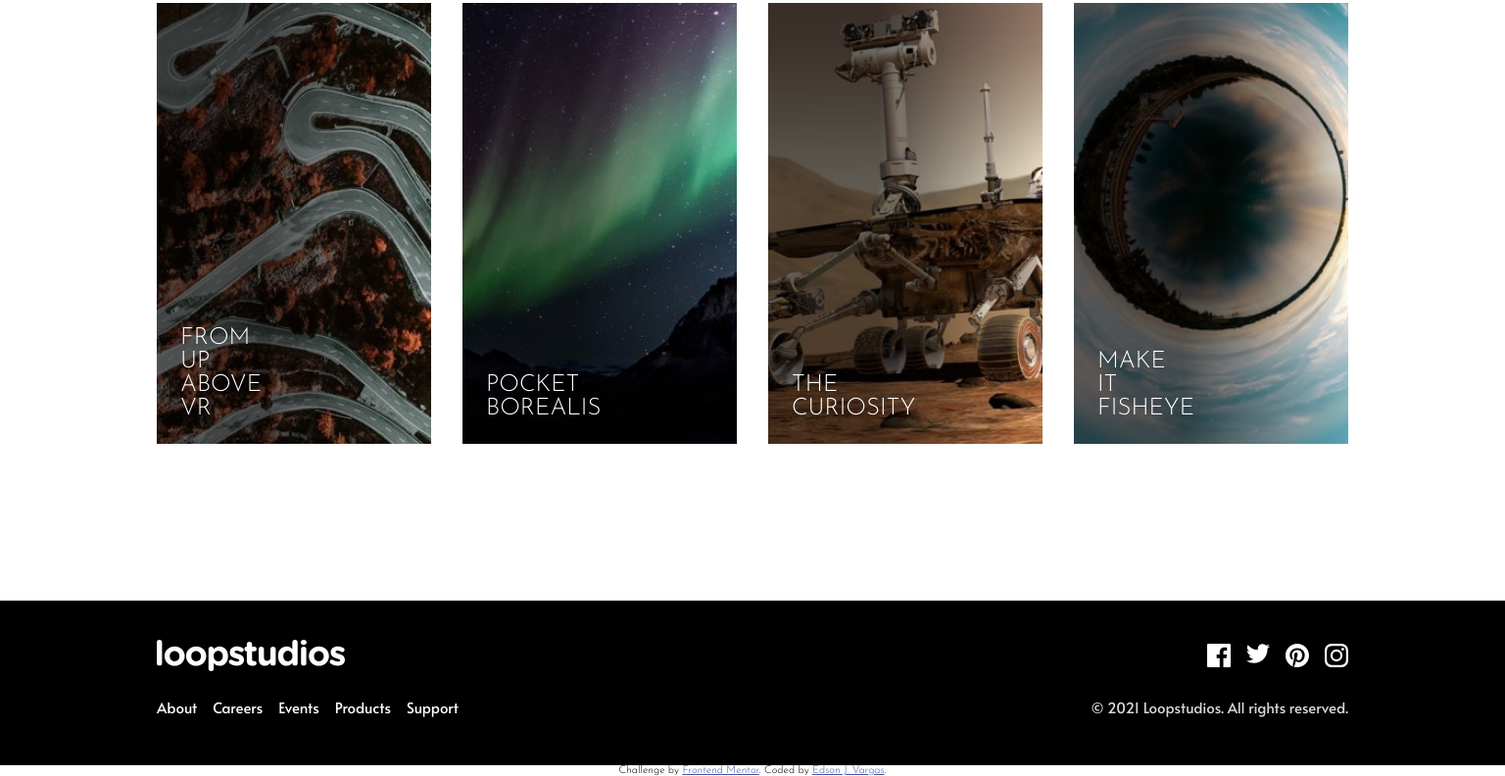
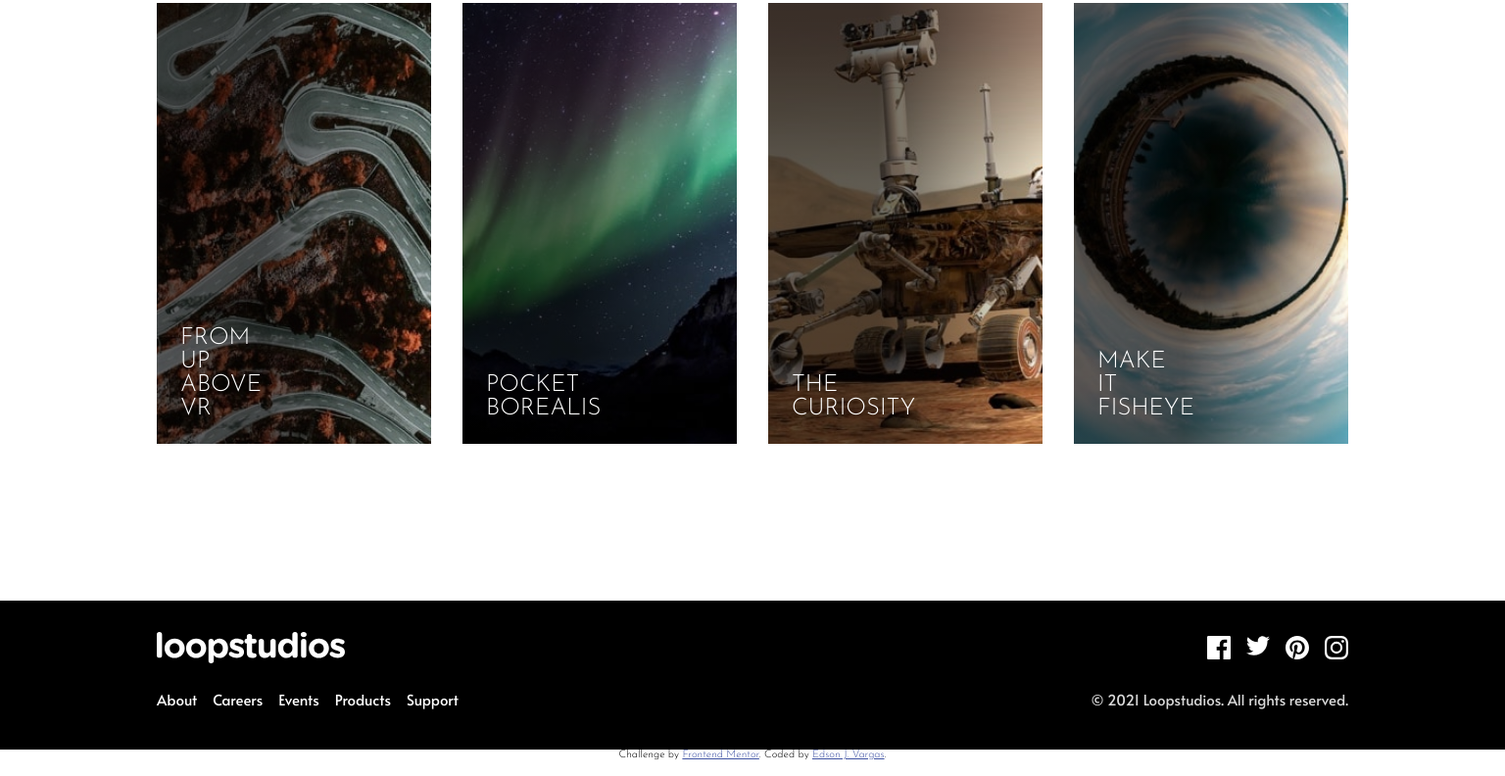
Before and after one commit to edsonv/FrontendMentor.io---LoopStudios-Landing-Page, a website: page index.html in a window 1536 px wide. Shown: the part 2102-2894 px from the top of the page at 98% size. Drawn offline with Linux system fonts and the light colour scheme.

Commit message:
Fixing styles

```diff
--- a/scss/styles.scss
+++ b/scss/styles.scss
@@ -390,7 +390,7 @@ body {
   }
   .footer {
     @include spacing.space(gap, 200);
-    padding: 40px 160px;
+    padding: 32px 160px;
     display: grid;
     grid-template-columns: repeat(2, 1fr);
     grid-template-rows: repeat(2, 1fr);
```
Also changed, not shown: css/styles.css, 1 other file.
